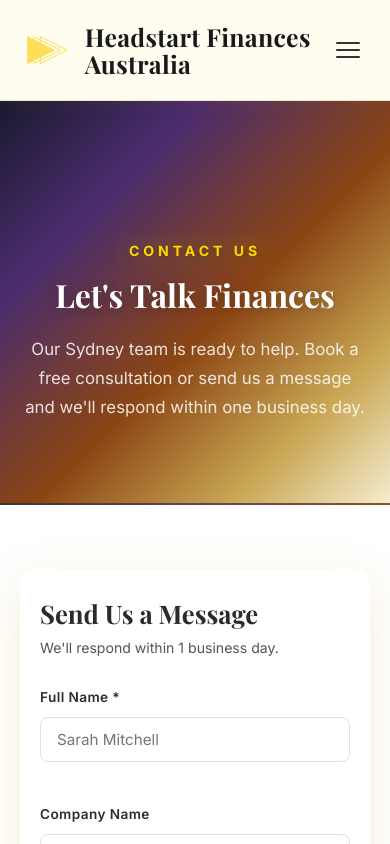
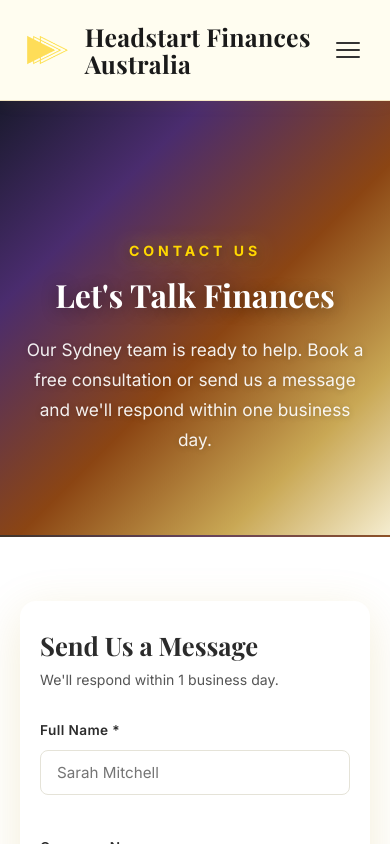
Before and after one commit to pramahosting/hsfinances, a React (Vite) app: page / in a window 390 px wide. Both pictures are taken after a click on the button "Talk to an Expert". Shown: the top 844 px of the page. Built offline with nearby package versions, Linux system fonts and the light colour scheme.

Commit message:
Update hero.css

```diff
--- a/src/styles/hero.css
+++ b/src/styles/hero.css
@@ -30,7 +30,7 @@
 .hero h1 em { color: var(--gold); font-style: normal; }
 .hero-sub { font-size: 1.1rem; color: rgba(255,255,255,.88); max-width: 600px; margin: 0 auto 40px; font-weight: 400; line-height: 1.75; }
 .hero-btns { display: flex; gap: 16px; justify-content: center; flex-wrap: wrap; }
-.hero-stats { display: flex; justify-content: center; gap: 48px; margin-top: 64px; flex-wrap: wrap; }
+.hero-stats { display: flex; justify-content: center; gap: 48px; margin-top: 64px; margin-bottom: 80px; flex-wrap: wrap; }
 .hero-stat         { text-align: center; color: #fff; }
 .hero-stat-num     { font-family: 'Playfair Display',serif; font-size: 2rem; font-weight: 700; color: #F5EDD0; line-height: 1; }
 .hero-stat-label   { font-size: .78rem; color: rgba(255,255,255,.75); font-weight: 600; margin-top: 4px; text-transform: uppercase; letter-spacing: .1em; }
@@ -45,9 +45,9 @@
   background: var(--hero-grad);
   border-bottom: 2px solid rgba(212,160,33,.2);
 }
-.page-hero .section-eyebrow { color: #F5EDD0; letter-spacing: .2em; }
-.page-hero h1  { color: #fff; text-shadow: 0 2px 12px rgba(0,0,0,.25); font-size: clamp(2rem,4vw,3rem); max-width: 700px; margin: 12px auto; }
-.page-hero p   { color: rgba(255,255,255,.85); font-size: 1.05rem; max-width: 580px; margin: 20px auto 0; line-height: 1.75; }
+.page-hero .section-eyebrow { color: var(--gold); font-size: .85rem; font-weight: 700; letter-spacing: .25em; text-shadow: 0 1px 8px rgba(0,0,0,.3); }
+.page-hero h1  { color: #fff; text-shadow: 0 2px 16px rgba(0,0,0,.4); font-size: clamp(2rem,4vw,3.2rem); max-width: 700px; margin: 12px auto; font-weight: 700; }
+.page-hero p   { color: rgba(255,255,255,.92); font-size: 1.08rem; max-width: 580px; margin: 20px auto 0; line-height: 1.75; text-shadow: 0 1px 6px rgba(0,0,0,.2); }
 
 /* ─── FEATURES BAR ───────────────────────────────────────────────────────────── */
 .features-bar        { background: var(--charcoal); padding: 48px 24px; border-top: 3px solid var(--gold); }
```
